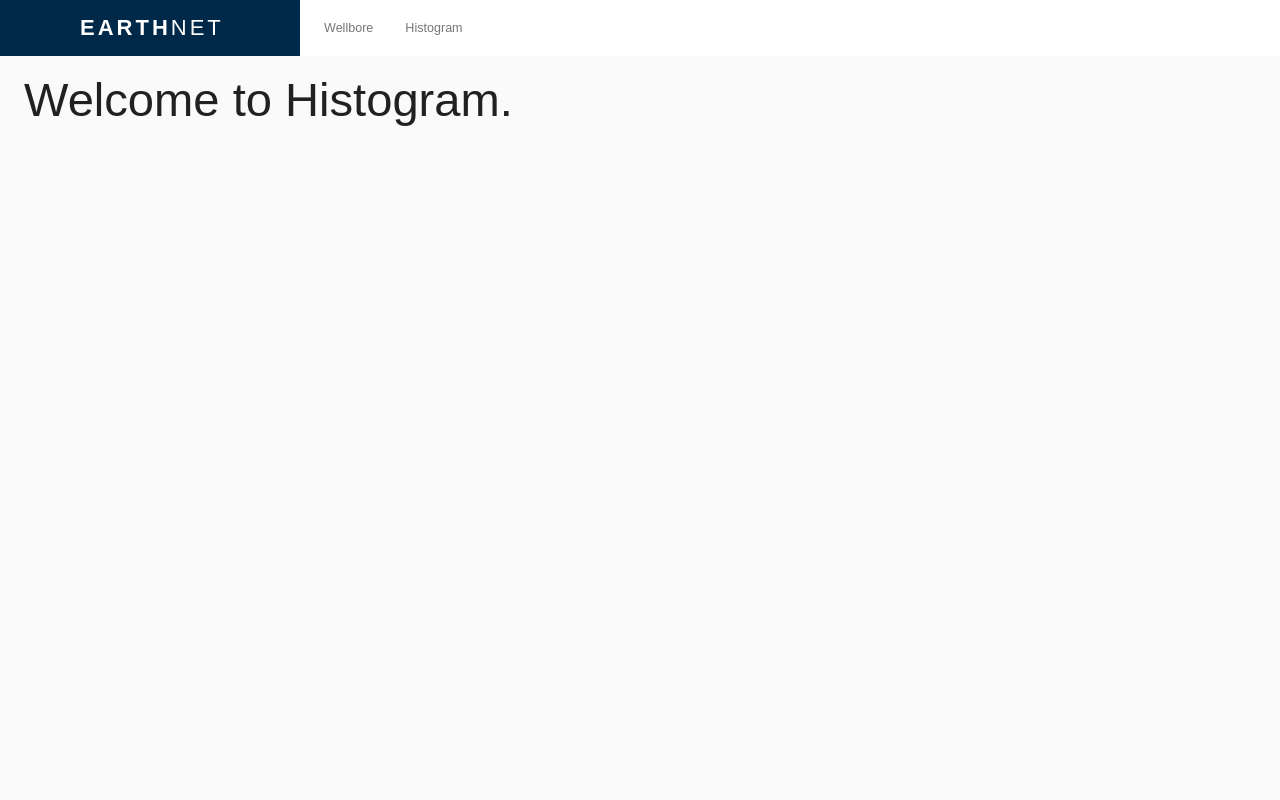
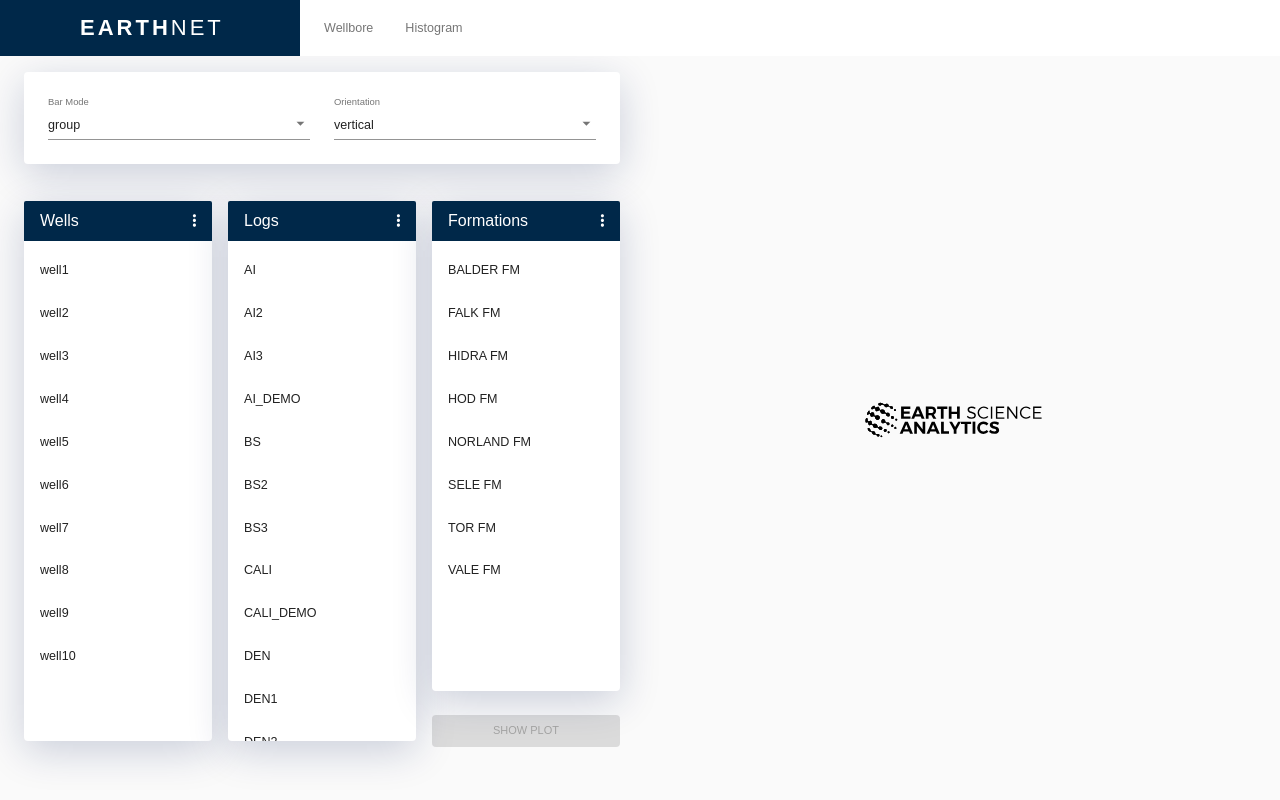
Before and after one commit to chara-b/Esa-dokimastiko, a React (Create React App) app: page /histogram in a window 1280 px wide. Built offline with nearby package versions, Linux system fonts and the light colour scheme; data requests are answered from the project's data file.

Commit message:
histogram page almost done

```diff
--- a/src/earthnet/Histogram.js
+++ b/src/earthnet/Histogram.js
@@ -1,11 +1,298 @@
-import React from 'react';
+import React, { useState, useEffect }  from 'react';
+import ReactDOM from 'react-dom';
 import Dashboard from '../layouts/Dashboard/Dashboard';
-import { Typography } from '@material-ui/core';
+import EsaList from '../layouts/components/EsaList/EsaList';
+import EsaButton from '../layouts/components/EsaButton/EsaButton';
+import { makeStyles, Grid, List, ListItem, ListItemText } from '@material-ui/core';
+import EsaLogo from '../EsaLogo';
+import EsaPaper from '../layouts/components/EsaPaper/EsaPaper';
+import EsaSelect from '../layouts/components/EsaSelect/EsaSelect';
+import Plot from 'react-plotly.js';
 
-export default function Histogram() {
+const styles = theme => ({
+  root: {
+    display: 'flex',
+    flexDirection: 'column'
+  },
+  fullHeight: { height: '100%' },
+  paper: {
+    padding: theme.spacing(3)
+  },
+  button: { marginTop: theme.spacing(3) },
+  logoContainer: {
+    height: '100%',
+    width: '100%',
+    display: 'flex',
+    flexDirection: 'column',
+    justifyContent: 'center',
+    alignItems: 'center',
+    '& svg': {
+      width: '30%'
+    }
+  },
+  list: {
+    height: '80%'
+  },
+  listItem: {
+    cursor: 'pointer',
+    justifyContent: ' space-between',
+    '&.Mui-selected.haveData,&.Mui-selected.haveData:hover': {
+      backgroundColor: 'rgba(41, 150, 243, .3)'
+    },
+    '&:hover, &.Mui-selected,&.Mui-selected:hover': {
+      backgroundColor: theme.palette.default.light
+    },
+    '&::selection': { backgroundColor: 'transparent' }
+  }
+});
+const useStyles = makeStyles(styles);
+
+
+export default function Wellbore() {
+  const classes = useStyles();
+  const [singleValue, onChangeSingle] = useState(1);
+  const [singleValue2, onChangeSingle2] = useState(1);
+
+  const [selectedOptionsWells, setSelectWells] = useState([]);
+  const [selectedOptionsLogs, setSelectLogs] = useState([]);
+  const [selectedOptionsFormations, setSelectFormations] = useState([]);
+
+  const [Wells, setWells] = useState([]);
+  const [Logs, setLogs] = useState([]);
+  const [Formations, setFormations] = useState([]);
+  const [plot, setPlot] = useState([]); // holds the data to be passed in the plot
+  const [plotView, setPlotView] = useState(null); // holds the final html string of the plot
+  const [activateButton, setActivateButton] = useState(true);
+
+  useEffect(() => {
+   // Fetch wells
+    fetch('http://localhost:3000/wells').then(wells => {
+	    if (wells.ok) {
+		    return wells.json();
+	    } else {
+		    return Promise.reject(wells);
+	    }
+    }).then(wells => setWells(wells))
+    .then(
+	    // Fetch logs after fetching wells
+	    fetch('http://localhost:3000/logs').then(logs => {
+        if (logs.ok) {
+          return logs.json();
+        } else {
+          return Promise.reject(logs);
+        };
+        }).then(logs => setLogs(logs)))
+    .then(
+	    // Fetch formations
+	    fetch('http://localhost:3000/formations').then(formations => {
+        if (formations.ok) {
+          return formations.json();
+        } else {
+          return Promise.reject(formations);
+        };
+      }).then(formations => setFormations(formations)))
+    .catch(function (error) {
+	      console.log(error);
+    })
+
+    if(plotView !== null){
+      ReactDOM.render(plotView, document.getElementById('plot'));
+    }
+
+  }, [plotView]);
+
+  const handleSelectWells = (value)  => {
+      const currentIndex = selectedOptionsWells.indexOf(value);
+      const newSelectedOptions = [...selectedOptionsWells];
+        if (currentIndex === -1) {
+          newSelectedOptions.push(value);
+        } else {
+          newSelectedOptions.splice(currentIndex, 1);
+        }
+        setSelectWells(newSelectedOptions);
+        if(selectedOptionsWells.length == 0 && selectedOptionsLogs.length > 0 && selectedOptionsFormations.length > 0){
+          setActivateButton(false);
+        }
+
+  };
+
+  const handleSelectLogs = (value)  => {
+    const currentIndex = selectedOptionsLogs.indexOf(value);
+    const newSelectedOptions = [...selectedOptionsLogs];
+      if (currentIndex === -1) {
+        newSelectedOptions.push(value);
+      } else {
+        newSelectedOptions.splice(currentIndex, 1);
+      }
+      setSelectLogs(newSelectedOptions);
+      if(selectedOptionsWells.length > 0 && selectedOptionsLogs.length == 0 && selectedOptionsFormations.length > 0){
+        setActivateButton(false);
+      }
+};
+
+const handleSelectFormations = (value)  => {
+  const currentIndex = selectedOptionsFormations.indexOf(value);
+  const newSelectedOptions = [...selectedOptionsFormations];
+    if (currentIndex === -1) {
+      newSelectedOptions.push(value);
+    } else {
+      newSelectedOptions.splice(currentIndex, 1);
+    }
+    setSelectFormations(newSelectedOptions);
+    if(selectedOptionsWells.length > 0 && selectedOptionsLogs.length > 0 && selectedOptionsFormations.length == 0){
+      setActivateButton(false);
+    }
+};
+
+
+  const isSelectedWells = value => selectedOptionsWells.includes(value);
+  const isSelectedLogs = value => selectedOptionsLogs.includes(value);
+  const isSelectedFormations = value => selectedOptionsFormations.includes(value);
+
+
+  const showPlot = (value)  => {
+    let url = 'http://localhost:8000/plots?';
+    const params = selectedOptionsWells.map(url_params => (`wellId=${url_params}&`));
+    const param = params[params.length - 1].slice(0, -1); // cleans the last '&' character that is attached by the above line inside the map function to the last element
+    params.pop();// now remove from array the last item containing the '&'
+    params.push(param); // and finally attach at the end of the array the corrected last string element cause the url doesnt need an extra '&' at the very end
+
+    params.forEach(param => {
+      url = url.concat(param); // create the final url string
+    });
+    // Fetch plot
+    fetch(url).then(plot => {
+	    if (plot.ok) {
+		    return plot.json();
+	    } else {
+		    return Promise.reject(plot);
+	    }
+    }).then(plot => {
+      setPlot(plot);
+      const data = [];
+      plot.forEach(element => {
+        const obj = {
+          x: element.x,
+          y: element.y,
+          type: 'histogram',
+          'name': 'wellid-'+element.wellId
+        };
+        data.push(obj);
+      });
+
+      setPlotView(<Plot data={data} layout={{ title: 'Wells Plot'}}/>);
+
+
+    })
+    .catch(function (error) {
+      console.log(error);
+    })
+
+
+
+  };
+
+
   return (
     <Dashboard>
-      <Typography variant="h2">Welcome to Histogram.</Typography>
+      <Grid container spacing={1} className={classes.fullHeight}>
+          <Grid item xs={12} md={6} container spacing={2}>
+
+              <Grid item xs={12}>
+              <EsaPaper className={classes.paper}>
+                <Grid container spacing={3}>
+                  <Grid item xs={6}>
+                    <EsaSelect
+                      label="Bar Mode"
+                      value={singleValue}
+                      options={[
+                        { key: 'group', value: 1, text: 'group' },
+                        { key: 'stack', value: 2, text: 'stack' }
+                      ]}
+                      onChange={value => onChangeSingle(value)}
+                    />
+                  </Grid>
+                  <Grid item xs={6}>
+                    <EsaSelect
+                      label="Orientation"
+                      value={singleValue2}
+                      options={[
+                        { key: 'vertical', value: 1, text: 'vertical' },
+                        { key: 'horizontal', value: 2, text: 'horizontal' }
+                      ]}
+                      onChange={value => onChangeSingle2(value)}
+                    />
+                  </Grid>
+                </Grid>
+              </EsaPaper>
+            </Grid>
+
+                <Grid item xs={4}>
+                  <EsaList title="Wells" height={500}>
+                    <List>
+                      {Wells.map(
+                        option => (
+                          <ListItem
+                            key={option.id}
+                            className={classes.listItem}
+                            selected={isSelectedWells(option.id)}
+                            onClick={() => handleSelectWells(option.id)}
+                          >
+                          <ListItemText primary={option.name} />
+                          </ListItem>
+                        )
+                      )}
+                    </List>
+                  </EsaList>
+                </Grid>
+                <Grid item xs={4}>
+                  <EsaList title="Logs" height={500}>
+                    <List>
+                      {Logs.map(
+                        option => (
+                          <ListItem
+                            key={option.id}
+                            className={classes.listItem}
+                            selected={isSelectedLogs(option.id)}
+                            onClick={() => handleSelectLogs(option.id)}
+                          >
+                          <ListItemText primary={option.log} />
+                          </ListItem>
+                        )
+                      )}
+                    </List>
+                  </EsaList>
+                </Grid>
+                <Grid item xs={4}>
+                  <EsaList title="Formations" height={450}>
+                    <List>
+                      {Formations.map(
+                        option => (
+                          <ListItem
+                            key={option.id}
+                            className={classes.listItem}
+                            selected={isSelectedFormations(option.id)}
+                            onClick={() => handleSelectFormations(option.id)}
+                          >
+                          <ListItemText primary={option.name} />
+                          </ListItem>
+                        )
+                      )}
+                    </List>
+                  </EsaList>
+                  <EsaButton fullWidth className={classes.button} disabled={activateButton} onClick={() => showPlot()}>
+                    Show Plot
+                  </EsaButton>
+                </Grid>
+              </Grid>
+
+              <Grid item xs={12} md={6} container spacing={0} style={{marginLeft: '16px'}}>
+                <div id="plot"></div>
+                <div className={classes.logoContainer}>
+                  <EsaLogo />
+                </div>
+              </Grid>
+      </Grid>
     </Dashboard>
   );
 }
--- a/src/earthnet/Wellbore.js
+++ b/src/earthnet/Wellbore.js
@@ -249,7 +249,7 @@ const handleSelectFormations = (value)  => {
               </Grid>
 
               <Grid item xs={12} md={6} container spacing={0} style={{marginLeft: '16px'}}>
-              <div id="plot">  </div>
+                <div id="plot"></div>
                 <div className={classes.logoContainer}>
                   <EsaLogo />
                 </div>
```
